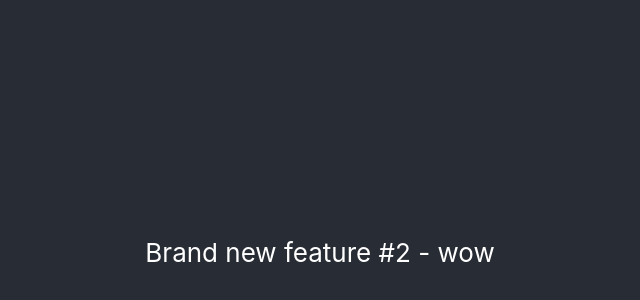
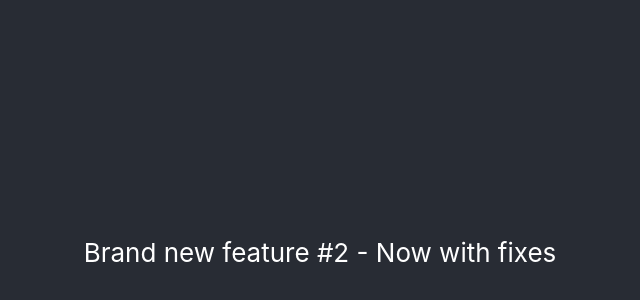
Before and after one commit to bergenhem/GitFlow-Testing, a React (Create React App) app: page / in a window 1280 px wide. Shown: the part 148-448 px from the top of the page, without its empty margins (320-960 px from the left). Built offline with nearby package versions, Linux system fonts and the light colour scheme.

Commit message:
Fixed feat #2

```diff
--- a/src/App.js
+++ b/src/App.js
@@ -5,7 +5,7 @@ function App() {
   return (
     <div className="App">
       <header className="App-header">
-        <div>Brand new feature #2 - wow</div>
+        <div>Brand new feature #2 - Now with fixes</div>
       </header>
     </div>
   );
```
